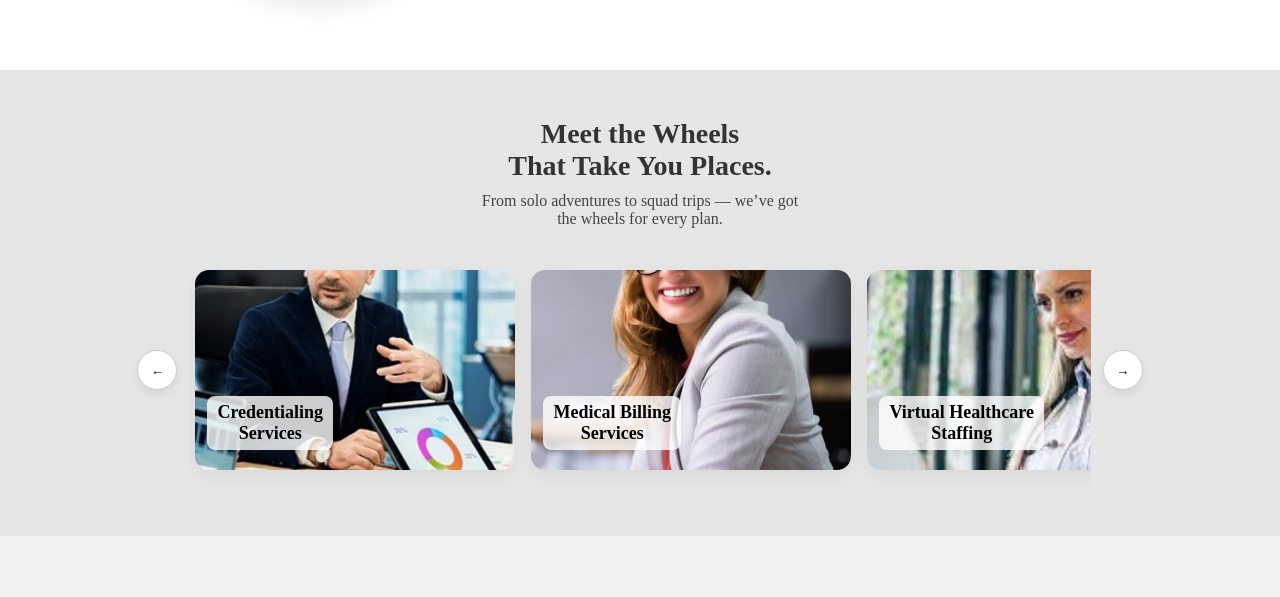
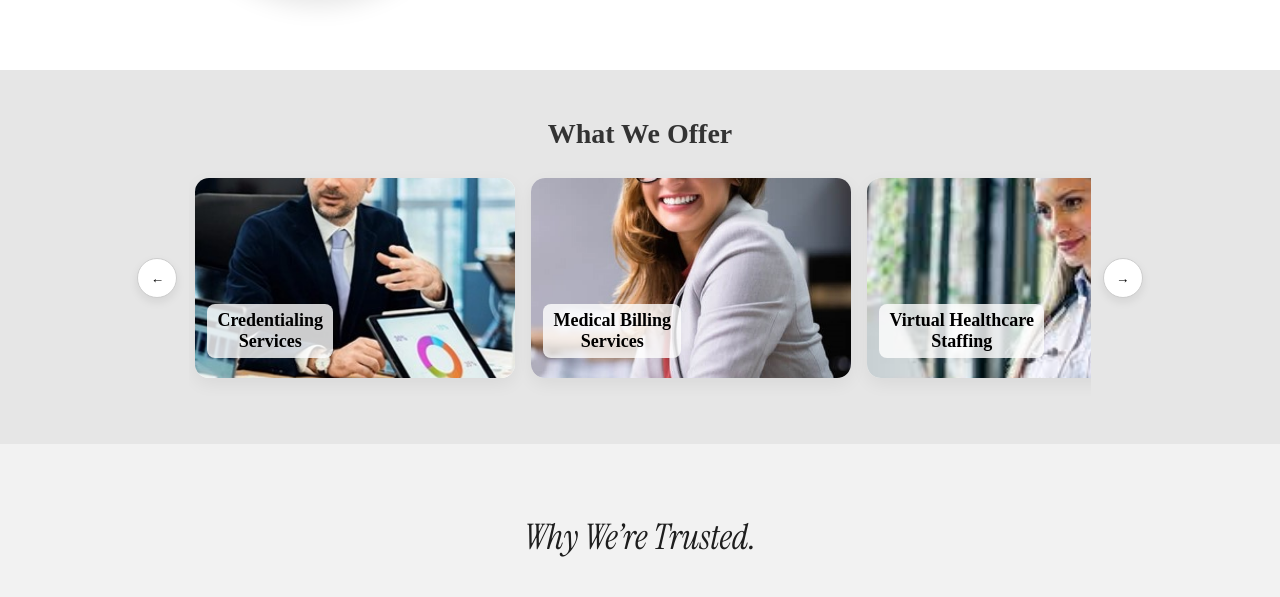
Before and after one commit to dhruvpanchal25/Leo-MedHub, a plain HTML site: page index.html in a window 1280 px wide. Shown: the part 1170-1767 px from the top of the page. Drawn offline with nearby package versions, Linux system fonts and the light colour scheme; a web font is replaced by a local one.

Commit message:
Add files via upload

```diff
--- a/index.html
+++ b/index.html
@@ -79,8 +79,8 @@
     </section>
 
     <section class="car-section animate-on-scroll">
-      <h2>Meet the Wheels<br>That Take You Places.</h2>
-      <p>From solo adventures to squad trips — we’ve got<br>the wheels for every plan.</p>
+      <h2>What We Offer</h2>
+
 
       <div class="slider-wrapper">
         <button class="arrow" id="prev" aria-label="Previous slide">&#8592;</button>
```
